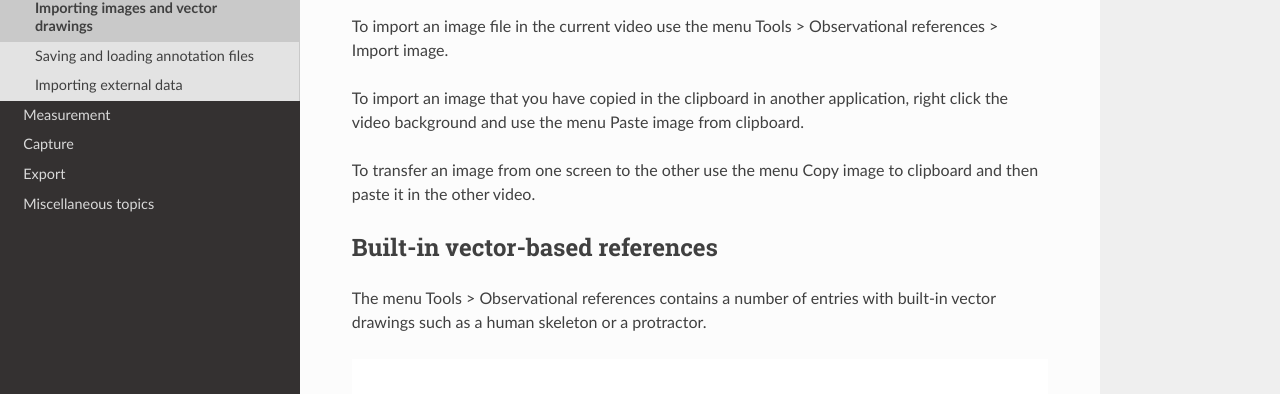
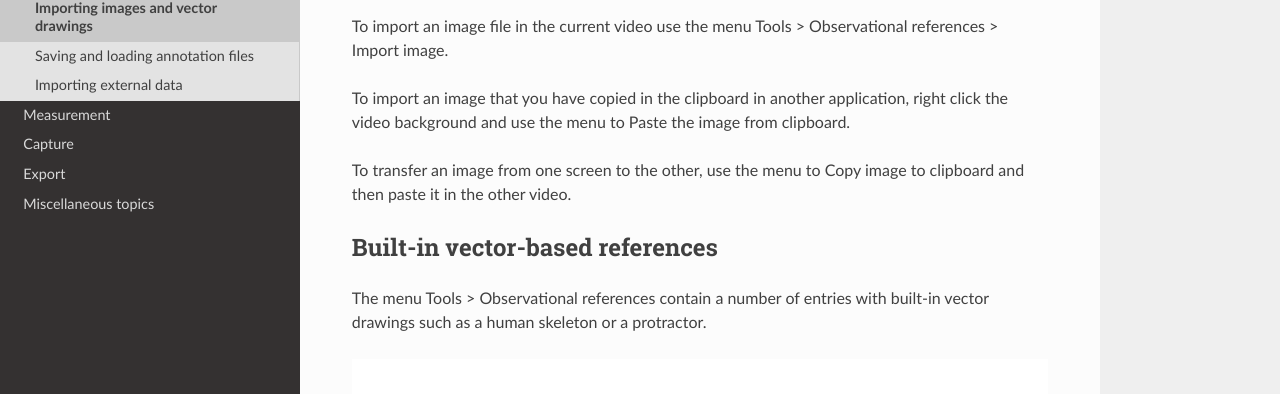
Before and after one commit to Kinovea/kinovea-docs, a Sphinx documentation site: the page built from source/annotation/importing_images.rst, in a window 1280 px wide and 1378 px high. Shown: the part 321-715 px from the top of the window. Built offline with Sphinx 7.4.7 and the Read the Docs theme 2.0.0, drawn with Linux system fonts in a browser that asks for light colours.

```diff
--- a/source/annotation/importing_images.rst
+++ b/source/annotation/importing_images.rst
@@ -11,13 +11,13 @@ TODO: illustration of picture in picture.
 To import an image file in the current video use the menu Tools > Observational references > Import image.
 
 To import an image that you have copied in the clipboard in another application,
-right click the video background and use the menu Paste image from clipboard.
+right click the video background and use the menu to Paste the image from clipboard.
 
-To transfer an image from one screen to the other use the menu Copy image to clipboard and then paste it in the other video.
+To transfer an image from one screen to the other, use the menu to Copy image to clipboard and then paste it in the other video.
 
 Built-in vector-based references
 --------------------------------
 
-The menu Tools > Observational references contains a number of entries with built-in vector drawings such as a human skeleton or a protractor.
+The menu Tools > Observational references contain a number of entries with built-in vector drawings such as a human skeleton or a protractor.
 
 .. image:: /images/annotation/builtinsvg.png
```
